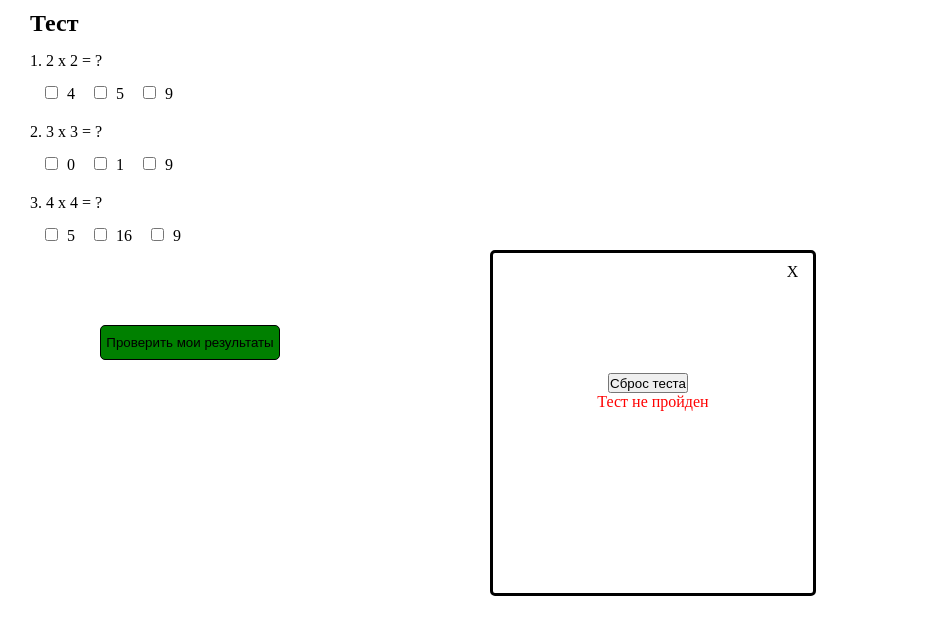
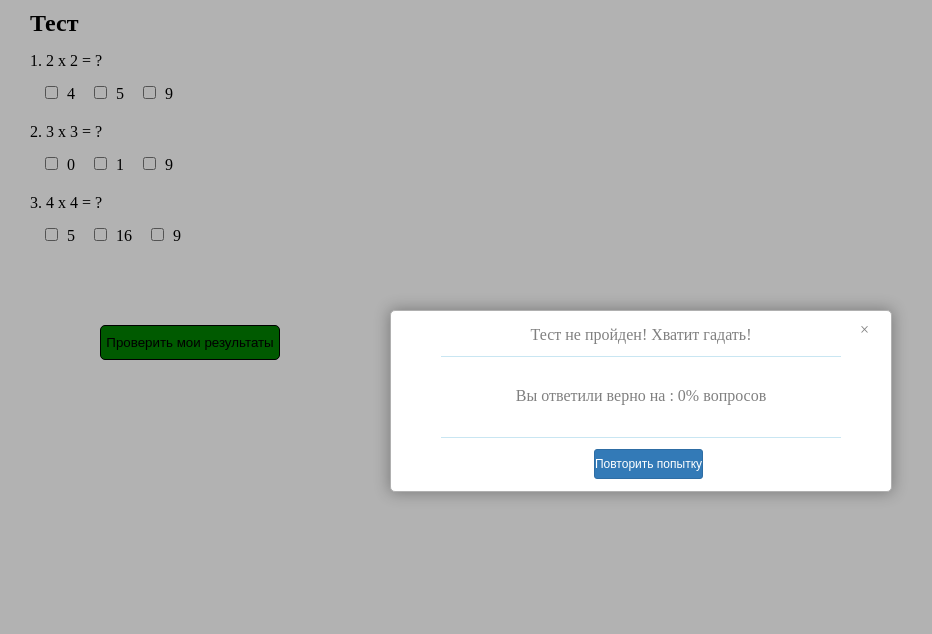
Before and after one commit to dekermendzhy/dnavtoparts.github.io, a website: page js_22/index.html in a window 1280 px wide. Both pictures are taken after a click on the button "Проверить мои результаты". Shown: the whole page, without its empty margins (0-932 px from the left). Drawn offline with nearby package versions, Linux system fonts and the light colour scheme; files that its build step writes are made by us from their sources.

Commit message:
js_22 full

```diff
--- a/js_22/css/style.css
+++ b/js_22/css/style.css
@@ -33,23 +33,38 @@ ul{
 input[type="checkbox"]{
     margin: 0 5px 0 15px;
 }
-#modal_form {
-	width: 300px;
-	height: 300px;
-	border-radius: 5px;
-	border: 3px #000 solid;
-	background: #fff;
-	position: fixed;
-	top: 45%;
-	left: 50%;
-	margin-top: -150px;
-	margin-left: -150px;
-	display: none;
-	opacity: 0;
-	z-index: 5;
-	padding: 20px 10px;
+.modal-window{
+    position: absolute;
+    left: 50%;
+    top: 40%;
+    width: 500px;
+    height: 180px;
+    margin: 0 auto;
+    margin-left: -250px;
+    margin-top: -90px;
+    background-color: white;
+    box-shadow: 0 0 15px 1px rgba(0,0,0,0.3);
+    border: 1px solid rgba(176, 176, 176, 1);
+    border-radius: 5px;
+    z-index: 9000;
+    display: none;
 }
-#modal_form #modal_close{
+.modal-header{
+    margin: 0 auto;
+    width: 400px;
+    height: auto;;
+    border-bottom: 1px solid #c9e6f2;
+}
+.modal-title{
+    display: block;
+    margin: 0 auto;
+    text-align: center;
+    margin-top: 15px;
+    height: 30px;
+    width: 270px;
+    color: grey;
+}
+.modal-close{
 	width: 21px;
 	height: 21px;
 	position: absolute;
@@ -57,10 +72,54 @@ input[type="checkbox"]{
 	right: 10px;
 	cursor: pointer;
 	display: block;
-    color: black;
+    color: grey;
+}
+.modal-body{
+    margin: 0 auto;
+    width: 400px;
+    height: 80px;
+    border-bottom: 1px solid #c9e6f2;
+    overflow: hidden;
+}
+.modal-result{
+    display: block;
+    margin: 0 auto;
+    text-align: center;
+    margin-top: 30px;
+    color: grey;
+}
+.modal-buttons{
+    text-align: center;
+    margin: 0 auto;
+}
+.modal-buttons input{
+    height: 30px;
+    cursor: pointer;
+    border: 0px;
+    margin-top: 11px;
+    margin-left: 15px;
+    background-color: rgba(51, 122, 183, 1);
+    border: 1px solid rgba(46, 109, 164, 1);
+    border-radius: 3px;
+    font-size: 12px;
+    color: white;
+}
+.modal-buttons input:hover{
+    cursor: pointer;
+    background-color: rgba(34, 85, 130, 1);
+}
+.overlay{
+    position: absolute;
+    top: 0px;
+    left: 0px;
+    height: 100%;
+    width: 100%;
+    background: rgba(0, 0, 0, 0.3);
+    z-index: 8999;
+    display: none;
 }
 .button{
-    margin: 100px 0 0 105px;
+    margin: 20px auto;
     width: 80px;
     height: 20px;
     display: block;
--- a/js_22/index.html
+++ b/js_22/index.html
@@ -7,6 +7,7 @@
     <script src="http://code.jquery.com/jquery-1.12.0.min.js"></script>
     <script src="https://cdn.jsdelivr.net/lodash/4.12.0/lodash.js"></script>
     <script src="js/dist/script.js"></script>
+    <!-- <script src="js/src/script.js"></script> -->
 </head>
 <body>
 
@@ -33,9 +34,22 @@
         </div>
     </script>
 
-    <div id="modal_form">
-      <span id="modal_close">X</span>
-      <button class="button" type="button">Сброс теста</button>
+    <div class="modal-window">
+        <div class="modal-header">
+            <span class="modal-title"></span>
+            <span class="modal-close">×</span>
+        </div>
+        <div class="modal-body">
+            <span class="modal-result"></span>
+        </div>
+        <div class="modal-footer">
+            <form class="modal-buttons" action="index.html" method="post">
+                <input type="button" name="name" value="Повторить попытку">
+            </form>
+        </div>
+    </div>
+    <div class="overlay">
+
     </div>
 
 </body>
--- a/js_22/js/src/script.js
+++ b/js_22/js/src/script.js
@@ -1,5 +1,3 @@
-'use strict';
-
 let test = [
 {
     question: '1. 2 x 2 = ?',
@@ -30,8 +28,7 @@ $(function() {
 });
 
 
-$(function() {
-
+$(function () {
 
     let $answer = $('input[type="checkbox"]');
         $answer.on('click', function() {
@@ -43,53 +40,80 @@ $(function() {
         });
 
 
-    let $button = $('input[type="button"]');
-        $button.on('click', function() {
+    let $submitResults = $('input[type="button"]');
+        $submitResults.on('click', function () {
             event.preventDefault();
-            let $result;
+            let $result = true;
             $answer.each(function() {
                 if ($(this).prop('checked') != ($(this).attr('value') == 'true')) {
                     $result = false;
-                    $('#modal_form').append('<span>Тест не пройден</span>').css({
-                        textAlign : 'center',
-                        color : 'red'
-                    });
                     return false;
-                } else {
-                    $result = true;
-                    $('#modal_form').append('<span>Тест пройден!</span>').css({
-                        textAlign : 'center',
-                        color : 'green'
-                    });
                 }
-                return false;
             });
             console.log($result);
-        });
 
 
-            $button.on('click', () => {
-                event.preventDefault();
-                $('#modal_form').css({
-                    display : 'block'
-                }).animate({
-                    opacity: 1,
-                    top: '50%'
-                }, 200);
+            let $trueResultsArray = _.flatMap(str, 'value');
+            console.log($trueResultsArray);
+
+            let $resultsArray = $answer.map(function() {
+                if ($(this).prop('checked')) {
+                    return this.value;
+                }
+            }).get();
+            console.log($resultsArray);
+            let rightAnswers = 0;
+            let trueRightAnswers = 0;
+            let badAnswers = 0;
+            for (let value of $resultsArray) {
+                if (value == 'true') {
+                    rightAnswers++;
+                } else {
+                    badAnswers++;
+                }
+            }
+            for (let value of $trueResultsArray) {
+                if (value == 'true') {
+                    trueRightAnswers++;
+                }
+            }
+            let count = (rightAnswers * 100) / trueRightAnswers;
+
+            if ($result === false) {
+                $('.modal-title').html('Тест не пройден! Хватит гадать!');
+                $('.modal-result').html('Вы ответили верно на : ' + count + '% вопросов');
+            }
+
+            if ( $resultsArray.length > trueRightAnswers) {
+                $('.modal-title').html('Тест не пройден! Хватит гадать!');
+                $('.modal-result').html('Может повторим попытку?');
+            }
+
+            if ($result === true) {
+                $('.modal-title').html('Поздравляем! Вы гений!');
+                $('.modal-result').html('Вы ответили верно на : ' + count + '% вопросов');
+            }
+
+
+            $('.overlay').fadeIn(400, () => {
+                $('.modal-window')
+                    .css('display', 'block')
+                    .animate({opacity: 1, top: '50%'}, 200);
             });
 
-            $('#modal_close').on('click', () => {
-                $('#modal_form').animate({
-                    opacity: 0,
-                    top: '45%'
-                }, 200, () => {
-                    $(this).css({
-                        display : 'none'
-                    });
-                }
-            );
+            $('.modal-close, .overlay, .modal-buttons input').on('click', function(){
+                $('.modal-window')
+                    .animate({opacity: 0, top: '45%'}, 200,
+                        function(){
+                            $(this).css('display', 'none');
+                            $('.overlay').fadeOut(400);
+                        }
+                    );
+                $answer.each(function() {
+                    $(this).removeAttr('checked');
+                    localStorage.clear();
+                });
+            });
+
         });
-
-        let $buttonReload = $('.button');
-            $buttonReload.on('click', () => { location.reload(); });
 });
```
Also changed, not shown: js_22/js/dist/script.js.
